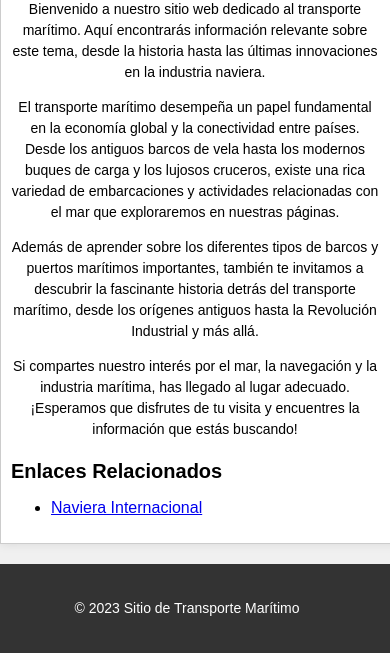
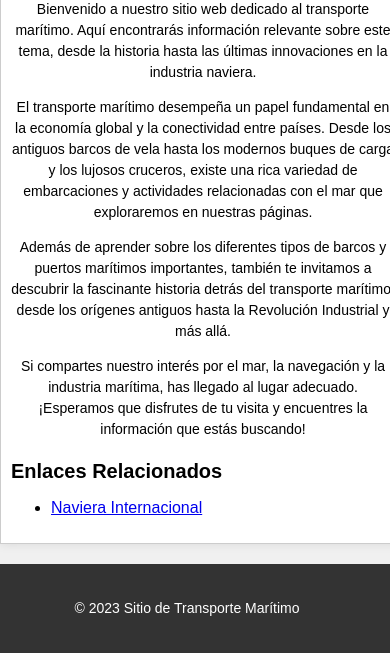
Before and after one commit to snzvss/html, a plain HTML site: page index.html in a window 390 px wide. Shown: the part 418-1071 px from the top of the page. Drawn offline with Linux system fonts and the light colour scheme.

Commit message:
Update estilos.css

```diff
--- a/css/estilos.css
+++ b/css/estilos.css
@@ -159,8 +159,7 @@ form a {
 @media (max-width: 768px) {
     main {
         padding: 10px;
-        max-width: -850px;
-        margin-right: -1rem;
+        margin-right: -2rem;
     }
     h1 {
         font-size: 28px;
```
